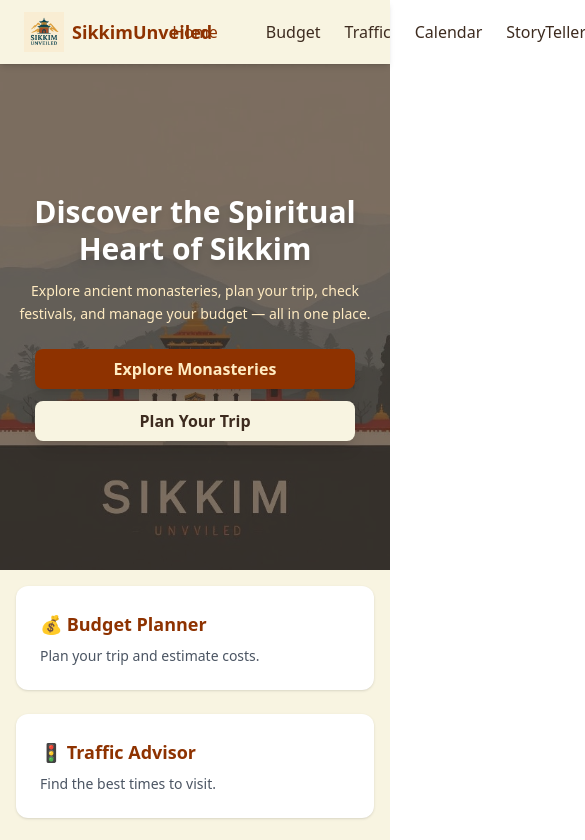
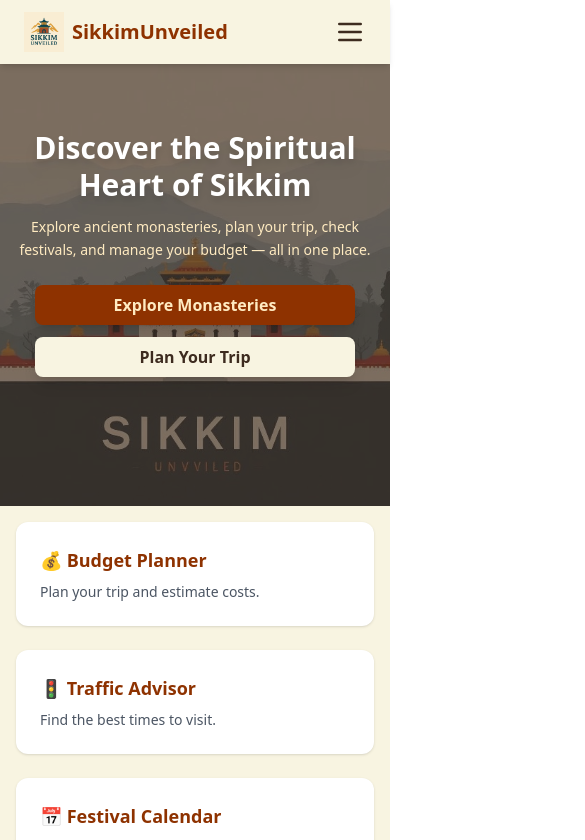
Before and after one commit to omsaxena116/SikkimUnveiled, a Vue app: page / in a window 390 px wide. Shown: the top 840 px of the page, 585 px wide, since content can reach past the window. Built offline with nearby package versions, Linux system fonts and the light colour scheme.

Commit message:
Updated NavBar.vue with responsive hamburger menu

```diff
--- a/src/components/NavBar.vue
+++ b/src/components/NavBar.vue
@@ -1,61 +1,83 @@
 <template>
-  <nav class="bg-light shadow-md sticky top-0 z-50">
-    <div class="container mx-auto px-6 py-3 flex justify-between items-center">
-      <!-- Logo + Title -->
-      <router-link to="/" class="flex items-center gap-2">
+  <nav class="bg-light shadow-md fixed w-full z-50">
+    <div class="container mx-auto flex items-center justify-between px-6 py-3">
+      <!-- Logo / Title -->
+      <router-link to="/" class="flex items-center space-x-2">
         <img src="/assets/logo.png" alt="Logo" class="h-10 w-10" />
-        <span class="font-bold text-lg text-primary">SikkimUnveiled</span>
+        <span class="text-xl font-bold text-primary">SikkimUnveiled</span>
       </router-link>
 
-      <!-- Nav Links -->
-      <div class="flex gap-6">
-        <router-link
-          to="/"
-          class="text-dark hover:text-primary transition font-medium"
-          active-class="text-primary font-bold"
+      <!-- Desktop Menu -->
+      <div class="hidden md:flex space-x-6 font-medium text-dark">
+        <router-link to="/" class="hover:text-primary">Home</router-link>
+        <router-link to="/budget" class="hover:text-primary">Budget</router-link>
+        <router-link to="/traffic" class="hover:text-primary">Traffic</router-link>
+        <router-link to="/calendar" class="hover:text-primary">Calendar</router-link>
+        <router-link to="/story" class="hover:text-primary">StoryTeller</router-link>
+      </div>
+
+      <!-- Mobile Hamburger Button -->
+      <button
+        @click="isOpen = !isOpen"
+        class="md:hidden text-dark focus:outline-none"
+      >
+        <svg
+          v-if="!isOpen"
+          xmlns="http://www.w3.org/2000/svg"
+          class="h-8 w-8"
+          fill="none"
+          viewBox="0 0 24 24"
+          stroke="currentColor"
         >
-          Home
-        </router-link>
-        <router-link
-          to="/explore"
-          class="text-dark hover:text-primary transition font-medium"
-          active-class="text-primary font-bold"
+          <path stroke-linecap="round" stroke-linejoin="round" stroke-width="2"
+            d="M4 6h16M4 12h16M4 18h16" />
+        </svg>
+        <svg
+          v-else
+          xmlns="http://www.w3.org/2000/svg"
+          class="h-8 w-8"
+          fill="none"
+          viewBox="0 0 24 24"
+          stroke="currentColor"
         >
-         <!-- Explore -->
-        </router-link>
-        <router-link
-          to="/budget"
-          class="text-dark hover:text-primary transition font-medium"
-          active-class="text-primary font-bold"
-        >
-          Budget
-        </router-link>
-        <router-link
-          to="/traffic"
-          class="text-dark hover:text-primary transition font-medium"
-          active-class="text-primary font-bold"
-        >
-          Traffic
-        </router-link>
-        <router-link
-          to="/calendar"
-          class="text-dark hover:text-primary transition font-medium"
-          active-class="text-primary font-bold"
-        >
-          Calendar
-        </router-link>
-        <router-link
-          to="/story"
-          class="text-dark hover:text-primary transition font-medium"
-          active-class="text-primary font-bold"
-        >
-          StoryTeller
-        </router-link>
-      </div>
+          <path stroke-linecap="round" stroke-linejoin="round" stroke-width="2"
+            d="M6 18L18 6M6 6l12 12" />
+        </svg>
+      </button>
+    </div>
+
+    <!-- Mobile Menu Dropdown -->
+    <div
+      v-if="isOpen"
+      class="md:hidden bg-light shadow-inner flex flex-col space-y-3 px-6 py-4 font-medium text-dark"
+    >
+      <router-link to="/" class="hover:text-primary" @click="isOpen = false"
+        >Home</router-link
+      >
+      <router-link to="/budget" class="hover:text-primary" @click="isOpen = false"
+        >Budget</router-link
+      >
+      <router-link to="/traffic" class="hover:text-primary" @click="isOpen = false"
+        >Traffic</router-link
+      >
+      <router-link to="/calendar" class="hover:text-primary" @click="isOpen = false"
+        >Calendar</router-link
+      >
+      <router-link to="/story" class="hover:text-primary" @click="isOpen = false"
+        >StoryTeller</router-link
+      >
     </div>
   </nav>
 </template>
 
 <script setup>
-// no script needed
+import { ref } from "vue";
+const isOpen = ref(false);
 </script>
+
+<style scoped>
+/* Optional: Sticky navbar effect with smooth shadow */
+nav {
+  transition: box-shadow 0.2s ease-in-out;
+}
+</style>
```
